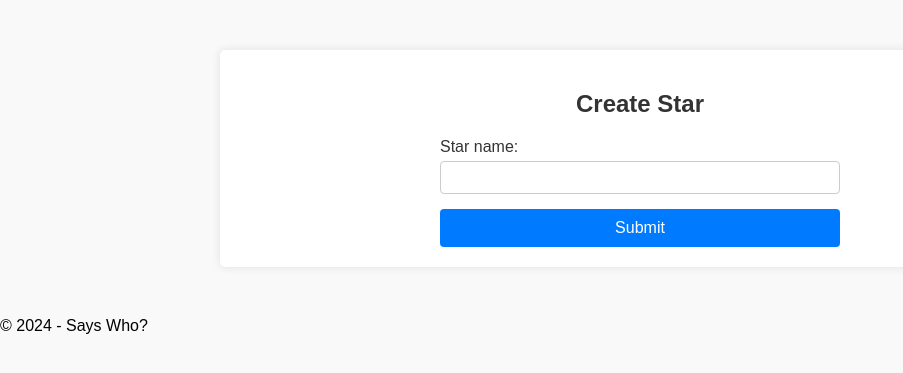
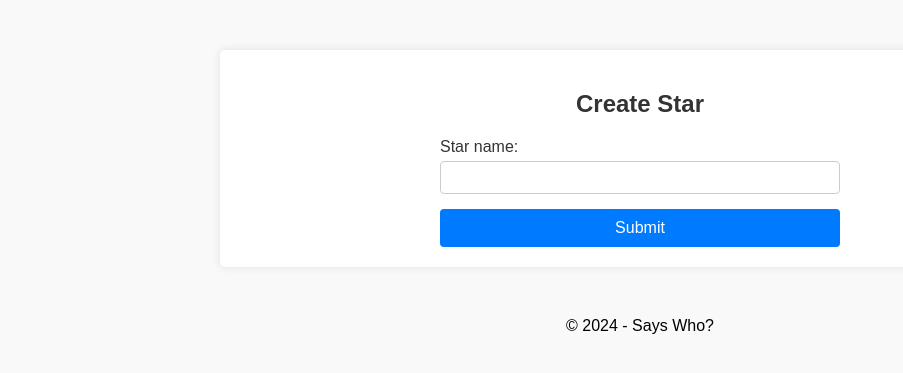
Before and after one commit to Temba23/says-who, a Django app: page /star/ in a window 1280 px wide. Shown: the top 373 px of the page, without its empty margins (0-903 px from the left). Run offline with Django 5.2, Linux system fonts and the light colour scheme.

Commit message:
CSS adjustments

```diff
--- a/static/css/style.css
+++ b/static/css/style.css
@@ -64,3 +64,8 @@ h2 {
     color: red;
     margin-top: 5px;
 }
+
+.c
+{
+    text-align: center;
+}
--- a/templates/base.html
+++ b/templates/base.html
@@ -14,7 +14,7 @@
     </main>
 
     <footer>
-        <p>&copy; 2024 - Says Who?</p>
+        <p class="c">&copy; 2024 - Says Who?</p>
     </footer>
 </body>
 </html>
```
